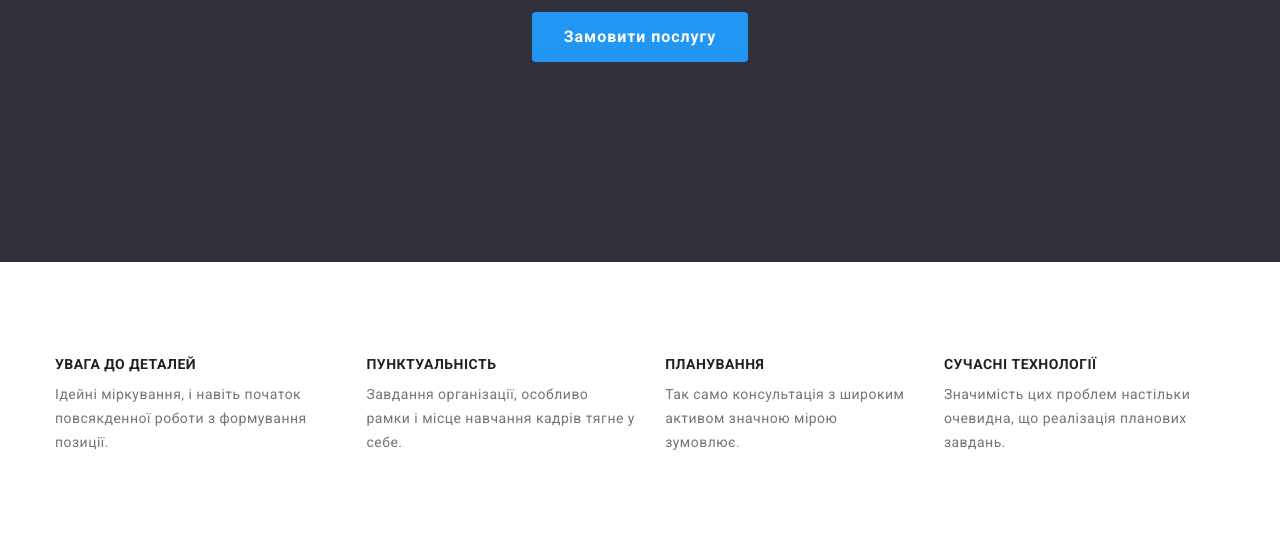
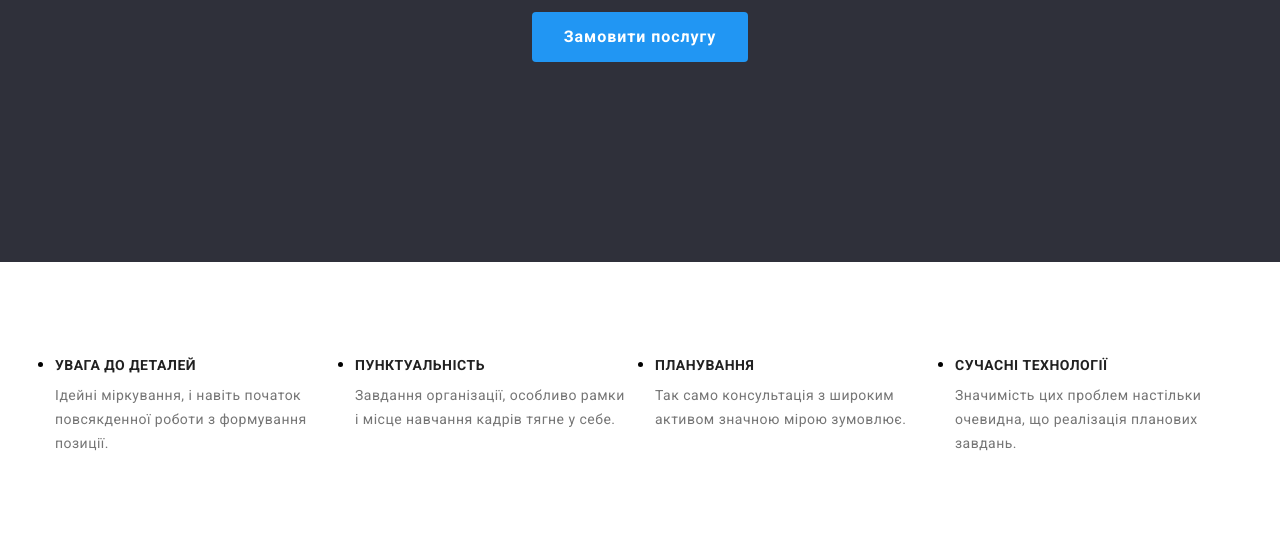
Before and after one commit to uvelir88/goit-markup-hw-03, a plain HTML site: page index.html in a window 1280 px wide. Shown: the part 419-952 px from the top of the page. Drawn offline with nearby package versions, Linux system fonts and the light colour scheme.

Commit message:
внес поправки в css и html

```diff
--- a/css/styles.css
+++ b/css/styles.css
@@ -186,6 +186,10 @@ img {
 	padding-bottom: 94px;
 }
 
+.benefits-list-item {
+	width: 270px;
+}
+
 .benefits-list {
 	display: flex;
 	gap: 30px;
@@ -288,7 +292,7 @@ img {
 }
 
 .address-list {
-	padding-top: 20px;
+	margin-top: 20px;
 }
 
 .address-item:not(:last-child) {
--- a/index.html
+++ b/index.html
@@ -61,19 +61,19 @@
 				<div class="container">
 					<h2 class="hidden-elements">Наші переваги</h2>
 					<ul class="benefits-list">
-						<li class="list-item list">
+						<li class="benefits-list-item">
 							<h3 class="benefits-title">УВАГА ДО ДЕТАЛЕЙ</h3>
 							<p class="text">Ідейні міркування, і навіть початок повсякденної роботи з формування позиції.</p>
 						</li>
-						<li class="list-item list">
+						<li class="benefits-list-item">
 							<h3 class="benefits-title">ПУНКТУАЛЬНІСТЬ</h3>
 							<p class="text">Завдання організації, особливо рамки і місце навчання кадрів тягне у себе.</p>
 						</li>
-						<li class="list-item list">
+						<li class="benefits-list-item">
 							<h3 class="benefits-title">ПЛАНУВАННЯ</h3>
 							<p class="text">Так само консультація з широким активом значною мірою зумовлює.</p>
 						</li>
-						<li class="list-item list">
+						<li class="benefits-list-item">
 							<h3 class="benefits-title">СУЧАСНІ ТЕХНОЛОГІЇ</h3>
 							<p class="text">Значимість цих проблем настільки очевидна, що реалізація планових завдань.</p>
 						</li>
```
